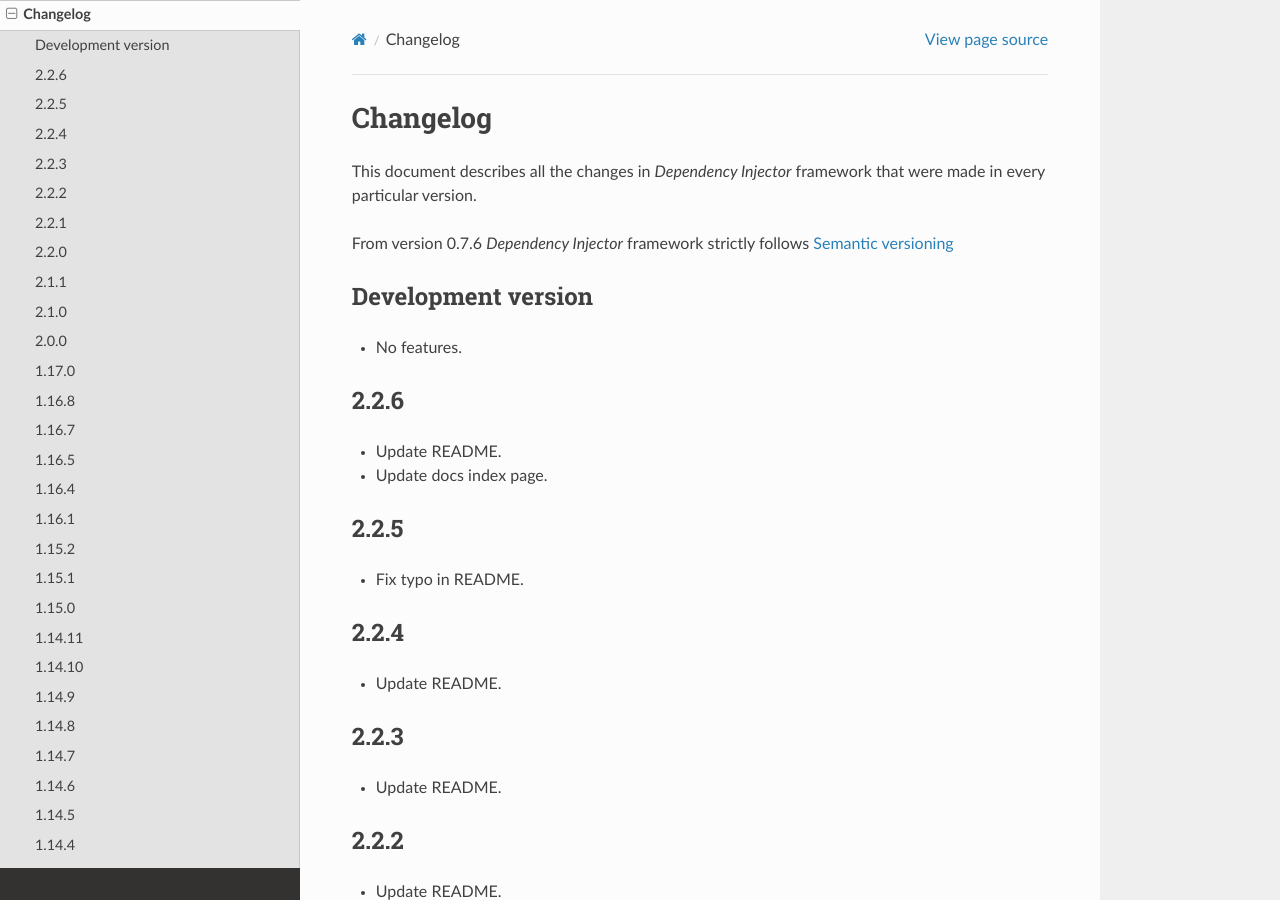
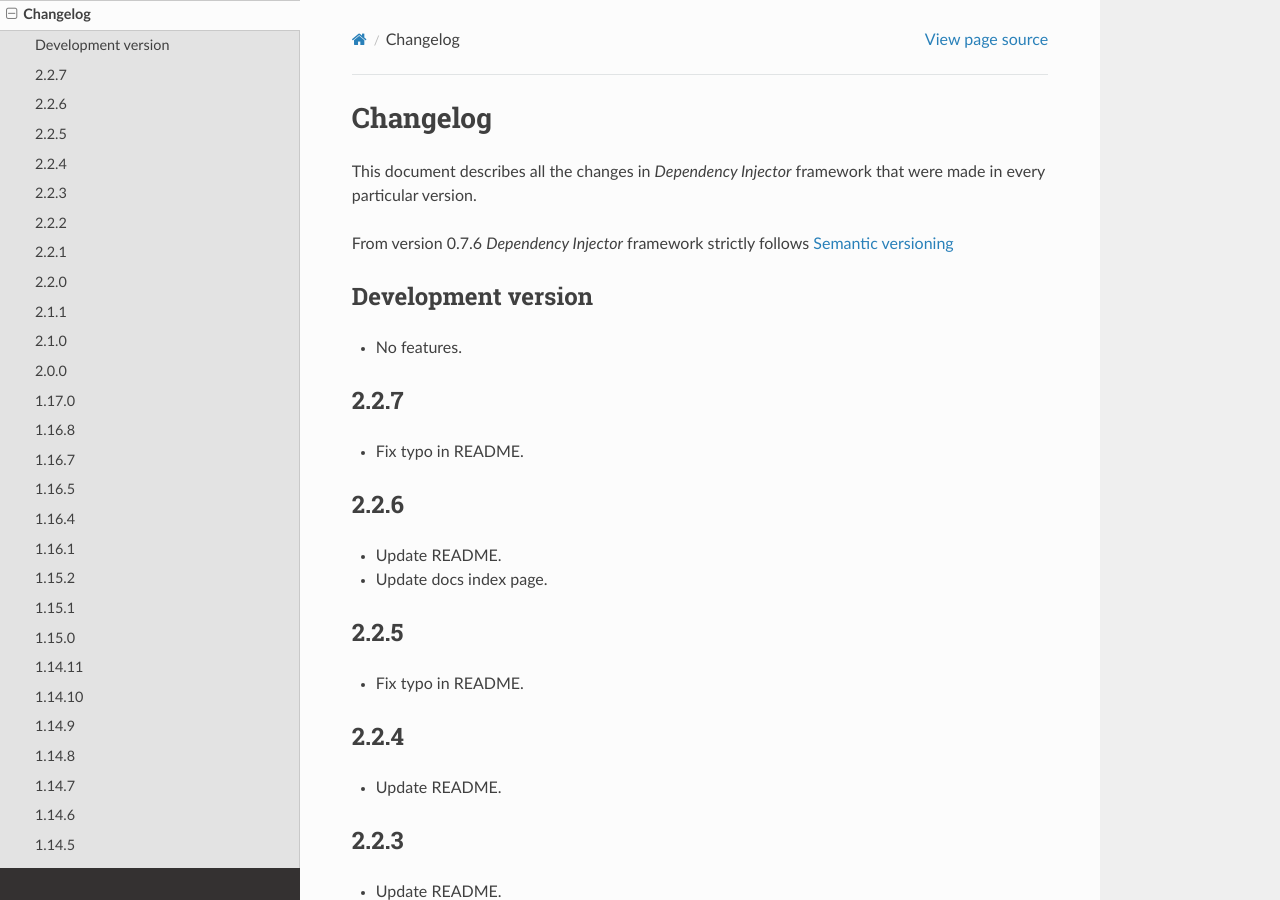
Before and after one commit to ets-labs/python-dependency-injector, a Sphinx documentation site: the page built from docs/main/changelog.rst, in a window 1280 px wide and 900 px high. Built offline with Sphinx 7.4.7 and the Read the Docs theme 2.0.0, drawn with Linux system fonts in a browser that asks for light colours.

Commit message:
Increase version to 2.2.7

```diff
--- a/dependency_injector/__init__.py
+++ b/dependency_injector/__init__.py
@@ -1,6 +1,6 @@
 """Dependency injector top-level package."""
 
-VERSION = '2.2.6'
+VERSION = '2.2.7'
 """Version number that follows semantic versioning.
 
 :type: str
--- a/docs/main/changelog.rst
+++ b/docs/main/changelog.rst
@@ -10,6 +10,10 @@ follows `Semantic versioning`_
 Development version
 -------------------
 - No features.
+
+2.2.7
+-----
+- Fix typo in README.
 
 2.2.6
 -----
```
